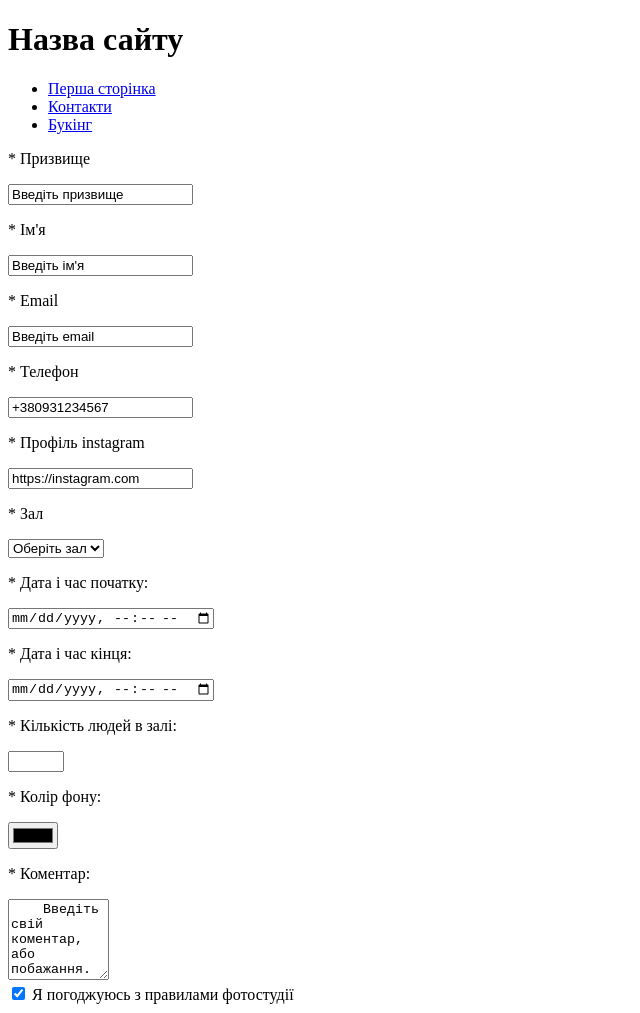
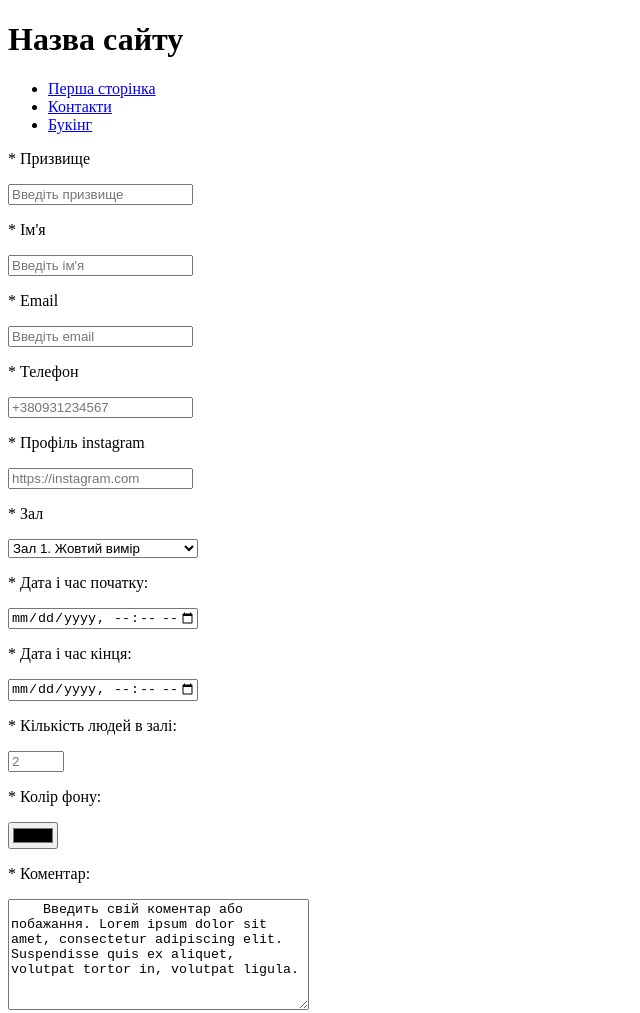
Before and after one commit to sherrivoils/rtacademy-homework, a plain HTML site: page 03/01/booking.html in a window 1280 px wide. Shown: the top 1013 px of the page, without its empty margins (0-640 px from the left). Drawn offline with Linux system fonts and the light colour scheme.

Commit message:
Update the tablepage 2.6

```diff
--- a/03/01/booking.html
+++ b/03/01/booking.html
@@ -3,7 +3,6 @@
 <head>
     <meta charset="utf-8">
     <title>Назва сторінки</title>
-
 </head>
 <body>
 <header>
@@ -19,36 +18,36 @@
 </nav>
 <main>
     <p>* Призвище</p>
-    <input type="text" value="Введіть призвище">
+    <input type="text" id="userlastname" placeholder="Введіть призвище" minlength="2" required maxlength="64">
     <p>* Ім'я</p>
-    <input type="text" value="Введіть ім'я">
+    <input type="text" id="username" placeholder="Введіть ім'я" minlength="2" required maxlength="64">
     <p>* Email</p>
-    <input type="email" value="Введіть email">
+    <input type="email" id="email" placeholder="Введіть email" minlength="6" required maxlength="255">
     <p>* Телефон</p>
-    <input type="tel" value="+380931234567">
+    <input type="tel" id="tel" placeholder="+380931234567" required maxlength="13">
     <p>* Профіль instagram</p>
-    <input type="url" value="https://instagram.com">
+    <input type="url" id="url" placeholder="https://instagram.com" minlength="23" maxlength="255">
     <p>* Зал</p>
     <select>
-        <option value="Оберіть зал" selected>Оберіть зал</option>
-        <option value="Зал 1" >Зал 1</option>
-        <option value="Зал 2">Зал 2</option>
-        <option value="Зал 3">Зал 3</option>
+        <option value="Оберіть зал">Оберіть зал для релаксації</option>
+        <option value="Зал 1" selected>Зал 1. Жовтий вимір</option>
+        <option value="Зал 2">Зал 2. Зелений вимір</option>
+        <option value="Зал 3">Зал 3. Веселковий зал</option>
     </select>
     <p>* Дата і час початку:</p>
-    <input type="datetime-local" name="datetimelocalstart" id="datetimelocalstart">
+    <input type="datetime-local" name="datetimestart" id="datetimestart" required min="2022-05-04T00:00" max="2023-01-01T00:00">
     <p>* Дата і час кінця:</p>
-    <input type="datetime-local" name="datetimelocalfinish" id="datetimelocalfinish">
+    <input type="datetime-local" name="datetimefinish" id="datetimefinish" required min="2022-05-04T00:00" max="2023-01-01T00:00">
     <p>* Кількість людей в залі:</p>
-    <input type="number" min="1" max="10" step="1">
+    <input type="number" placeholder="2" min="1" max="10" step="1">
     <p>* Колір фону:</p>
     <input type="color">
     <p>* Коментар:</p>
-    <textarea rows="5" cols="10">
-    Введіть свій коментар, або побажання.
+    <textarea rows="7" cols="35">
+    Введить свій коментар або побажання. Lorem ipsum dolor sit amet, consectetur adipiscing elit. Suspendisse quis ex aliquet, volutpat tortor in, volutpat ligula.
     </textarea>
     <br>
-    <input type="checkbox" value="carrots" checked> Я погоджуюсь з правилами фотостудії
+    <input type="checkbox" value="carrots" checked> Я погоджуюсь з правилами стоунстудії
     <br>
     <br>
 
```
Also changed, not shown: 02/06/tablepage.html (+0 -1 lines), 03/01/index.html (+0 -16 lines).
